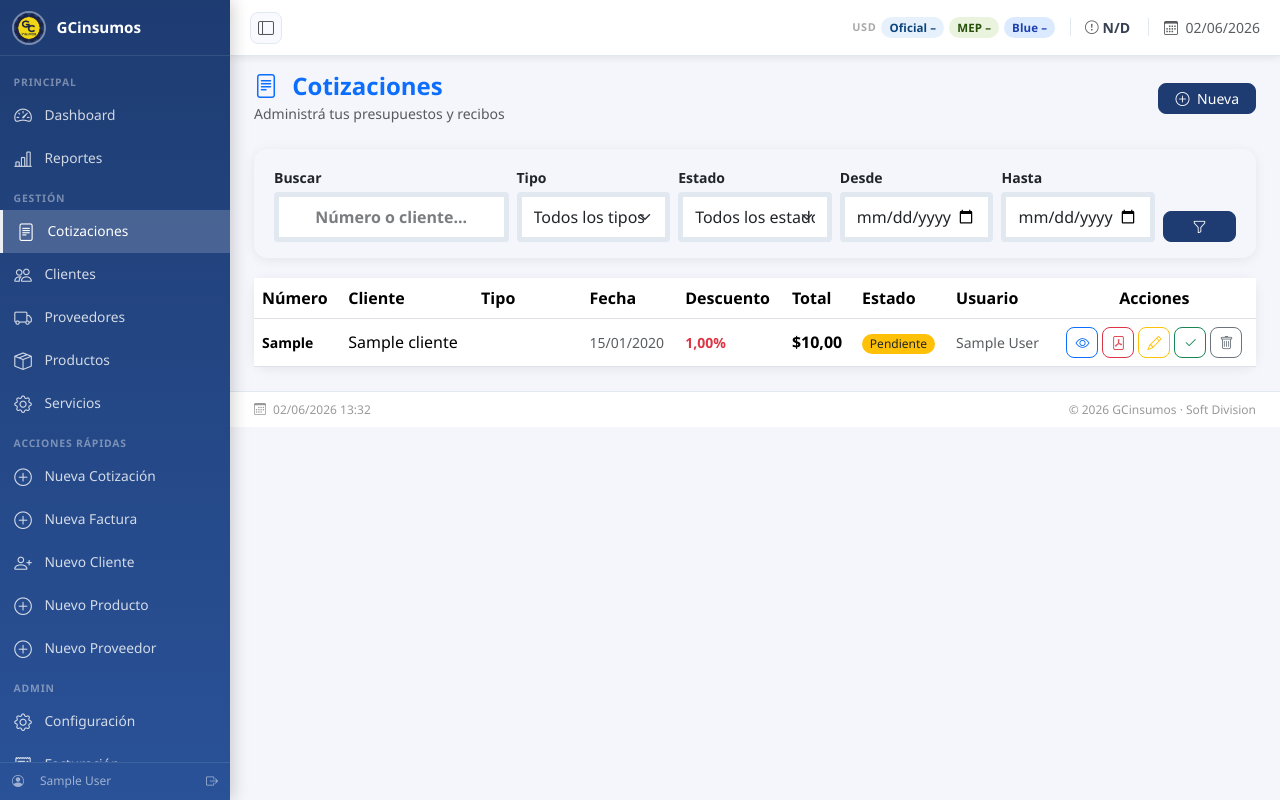
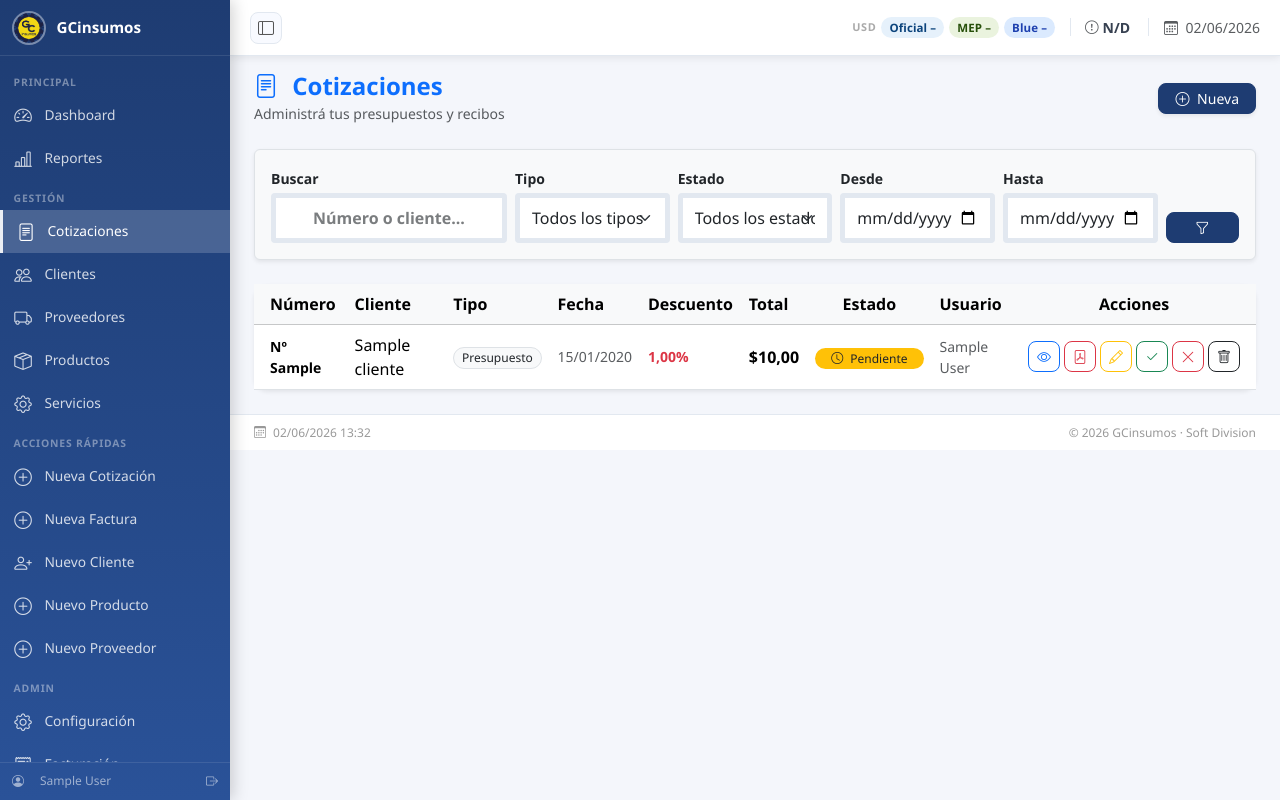
Before and after one commit to Cdruetta/cotizador-3.0, a Django app: page /cotizaciones/ in a window 1280 px wide. Run offline with Django 4.2, Linux system fonts and the light colour scheme; a user stored in the database is signed in; tables that the repository leaves empty hold one stand-in row (values such as "Sample post").

Commit message:
Unifica botones de acción y lógica de estados

```diff
--- a/backend/cotizaciones/views/cotizaciones.py
+++ b/backend/cotizaciones/views/cotizaciones.py
@@ -5,29 +5,15 @@ from django.db.models import Q
 from django.shortcuts import get_object_or_404, redirect
 from django.urls import reverse_lazy
 from django.views.generic import (
-    ListView,
-    CreateView,
-    UpdateView,
-    DeleteView,
-    DetailView,
-)
-
-from ..forms import (
-    CotizacionForm,
-    CotizacionItemForm,
-    CotizacionFilterForm,
-    EnviarEmailForm,
+    ListView, CreateView, UpdateView, DeleteView, DetailView,
 )
 
 from ..models import Cotizacion, CotizacionItem
-
-from ..services.communication.email import (
-    enviar_cotizacion_por_email,
+from ..forms import (
+    CotizacionForm, CotizacionItemForm, CotizacionFilterForm, EnviarEmailForm,
 )
-
-from ..services.documents.pdf import (
-    build_cotizacion_pdf_response,
-)
+from ..services.communication.email import enviar_cotizacion_por_email
+from ..services.documents.pdf import build_cotizacion_pdf_response
 
 
 # =========================
@@ -42,33 +28,25 @@ class CotizacionListView(LoginRequiredMixin, ListView):
     def get_queryset(self):
         qs = Cotizacion.objects.select_related("cliente", "usuario")
         form = CotizacionFilterForm(self.request.GET)
-
         if form.is_valid():
             search = form.cleaned_data.get("search")
             tipo = form.cleaned_data.get("tipo_documento")
             estado = form.cleaned_data.get("estado")
             fecha_desde = form.cleaned_data.get("fecha_desde")
             fecha_hasta = form.cleaned_data.get("fecha_hasta")
-
             if search:
                 qs = qs.filter(
-                    Q(numero__icontains=search)
-                    | Q(cliente__nombre__icontains=search)
+                    Q(numero__icontains=search) | Q(cliente__nombre__icontains=search)
                 )
-
             if tipo:
                 qs = qs.filter(tipo_documento=tipo)
-
             if estado:
                 qs = qs.filter(estado=estado)
-
             if fecha_desde:
                 qs = qs.filter(fecha__gte=fecha_desde)
-
             if fecha_hasta:
                 qs = qs.filter(fecha__lte=fecha_hasta)
-
-        return qs
+        return qs.order_by('-fecha', '-id')
 
     def get_context_data(self, **kwargs):
         ctx = super().get_context_data(**kwargs)
@@ -77,7 +55,7 @@ class CotizacionListView(LoginRequiredMixin, ListView):
 
 
 # =========================
-# CREAR
+# ACCIONES (C.R.U.D)
 # =========================
 class CotizacionCreateView(LoginRequiredMixin, CreateView):
     model = Cotizacion
@@ -93,9 +71,6 @@ class CotizacionCreateView(LoginRequiredMixin, CreateView):
         return reverse_lazy("cotizacion_detail", kwargs={"pk": self.object.pk})
 
 
-# =========================
-# EDITAR
-# =========================
 class CotizacionUpdateView(LoginRequiredMixin, UpdateView):
     model = Cotizacion
     form_class = CotizacionForm
@@ -111,9 +86,6 @@ class CotizacionUpdateView(LoginRequiredMixin, UpdateView):
         return reverse_lazy("cotizacion_detail", kwargs={"pk": self.object.pk})
 
 
-# =========================
-# ELIMINAR
-# =========================
 class CotizacionDeleteView(LoginRequiredMixin, DeleteView):
     model = Cotizacion
     template_name = "cotizaciones/cotizacion/confirm_delete.html"
@@ -124,9 +96,6 @@ class CotizacionDeleteView(LoginRequiredMixin, DeleteView):
         return super().delete(request, *args, **kwargs)
 
 
-# =========================
-# DETALLE
-# =========================
 class CotizacionDetailView(LoginRequiredMixin, DetailView):
     model = Cotizacion
     template_name = "cotizaciones/cotizacion/detail.html"
@@ -134,30 +103,20 @@ class CotizacionDetailView(LoginRequiredMixin, DetailView):
 
     def get_context_data(self, **kwargs):
         ctx = super().get_context_data(**kwargs)
-        ctx["items"] = self.object.items.select_related(
-            "producto",
-            "producto__proveedor",
-        )
+        ctx["items"] = self.object.items.select_related("producto")
         ctx["item_form"] = CotizacionItemForm()
-        ctx["factura_creada_pk"] = None
         ctx["email_form"] = EnviarEmailForm(
             initial={
                 "email_destino": self.object.cliente.email or "",
                 "asunto": f"Cotización {self.object.numero} - GCinsumos",
-                "mensaje": (
-                    f"Estimado/a {self.object.cliente.nombre},\n\n"
-                    "Adjuntamos su cotización.\n\n"
-                    "Quedamos a disposición.\n\n"
-                    "Saludos,\n"
-                    "GCinsumos"
-                ),
+                "mensaje": f"Estimado/a {self.object.cliente.nombre},\n\nAdjuntamos su cotización.\n\nSaludos,\nGCinsumos",
             }
         )
         return ctx
 
 
 # =========================
-# AGREGAR ITEM
+# GESTIÓN DE ITEMS Y ESTADOS
 # =========================
 @login_required
 def agregar_item_cotizacion(request, cotizacion_id):
@@ -169,26 +128,35 @@ def agregar_item_cotizacion(request, cotizacion_id):
             item.cotizacion = cotizacion
             item.save()
             messages.success(request, "Producto agregado.")
-        else:
-            messages.error(request, "Error al agregar el producto.")
     return redirect("cotizacion_detail", pk=cotizacion_id)
 
 
-# =========================
-# ELIMINAR ITEM
-# =========================
 @login_required
 def eliminar_item_cotizacion(request, item_id):
     item = get_object_or_404(CotizacionItem, id=item_id)
-    cotizacion_id = item.cotizacion.id
+    cot_id = item.cotizacion.id
     item.delete()
-    item.cotizacion.calcular_total()
     messages.success(request, "Producto eliminado.")
-    return redirect("cotizacion_detail", pk=cotizacion_id)
+    return redirect("cotizacion_detail", pk=cot_id)
+
+
+@login_required
+def cambiar_estado_cotizacion(request, cotizacion_id, estado):
+    cotizacion = get_object_or_404(Cotizacion, id=cotizacion_id)
+    nuevo_estado = estado.lower()
+    estados_validos = [e[0] for e in Cotizacion.ESTADO_CHOICES]
+    if nuevo_estado in estados_validos:
+        cotizacion.estado = nuevo_estado
+        cotizacion.save()
+        messages.success(request, f"Estado actualizado a: {cotizacion.get_estado_display()}")
+    else:
+        messages.error(request, f"Estado '{estado}' no es válido.")
+    next_url = request.META.get('HTTP_REFERER')
+    return redirect(next_url if next_url else "cotizacion_list")
 
 
 # =========================
-# PDF
+# SALIDA (PDF / EMAIL)
 # =========================
 @login_required
 def generar_pdf(request, cotizacion_id):
@@ -196,43 +164,6 @@ def generar_pdf(request, cotizacion_id):
     return build_cotizacion_pdf_response(cotizacion=cotizacion)
 
 
-# =========================
-# CAMBIO DE ESTADO (OPTIMIZADO)
-# =========================
-@login_required
-def cambiar_estado_cotizacion(request, cotizacion_id, estado):
-    """
-    Cambia el estado de una cotización y redirige dinámicamente a la página de origen
-    (Dashboard, Lista o Detalle) para evitar interrupciones en el flujo de trabajo.
-    """
-    cotizacion = get_object_or_404(Cotizacion, id=cotizacion_id)
-    estados_validos = [e[0] for e in Cotizacion.ESTADO_CHOICES]
-
-    if estado not in estados_validos:
-        messages.error(request, "Estado inválido.")
-        return redirect("cotizacion_detail", pk=cotizacion_id)
-
-    cotizacion.estado = estado
-    cotizacion.save(update_fields=["estado"])
-
-    messages.success(
-        request,
-        f"Cotización {cotizacion.numero} actualizada a {cotizacion.get_estado_display()}."
-    )
-
-    # Lógica de redirección dinámica:
-    # 1. Intenta volver a la URL anterior (HTTP_REFERER)
-    # 2. Si no existe o falla, redirige al detalle de la cotización por defecto
-    next_url = request.META.get('HTTP_REFERER')
-    if next_url:
-        return redirect(next_url)
-
-    return redirect("cotizacion_detail", pk=cotizacion_id)
-
-
-# =========================
-# ENVIAR EMAIL
-# =========================
 @login_required
 def enviar_cotizacion_email(request, cotizacion_id):
     cotizacion = get_object_or_404(Cotizacion, id=cotizacion_id)
@@ -248,12 +179,7 @@ def enviar_cotizacion_email(request, cotizacion_id):
                 )
                 cotizacion.email_enviado = True
                 cotizacion.save(update_fields=["email_enviado"])
-                messages.success(
-                    request,
-                    f'Email enviado a {form.cleaned_data["email_destino"]} exitosamente.'
-                )
+                messages.success(request, "Email enviado con éxito.")
             except Exception as e:
-                messages.error(request, f"Error al enviar el email: {str(e)}")
-        else:
-            messages.error(request, "Error en el formulario de email.")
+                messages.error(request, f"Error al enviar: {str(e)}")
     return redirect("cotizacion_detail", pk=cotizacion_id)
--- a/backend/templates/cotizaciones/cotizacion/list.html
+++ b/backend/templates/cotizaciones/cotizacion/list.html
@@ -3,162 +3,107 @@
 
 {% block content %}
 
-<!-- Header -->
 <div class="d-flex justify-content-between align-items-center mb-4 flex-wrap gap-2">
-
   <div>
     <h4 class="fw-bold mb-0 text-primary">
-      <i class="bi bi-file-text me-2"></i>
-      Cotizaciones
+      <i class="bi bi-file-text me-2"></i> Cotizaciones
     </h4>
-
-    <small class="text-muted">
-      Administrá tus presupuestos y recibos
-    </small>
+    <small class="text-muted">Administrá tus presupuestos y recibos</small>
   </div>
-
-  <a href="{% url 'cotizacion_create' %}"
-     class="btn btn-primary btn-sm px-3">
-    <i class="bi bi-plus-circle me-1"></i>
-    Nueva
+  <a href="{% url 'cotizacion_create' %}" class="btn btn-primary btn-sm px-3 shadow-sm">
+    <i class="bi bi-plus-circle me-1"></i> Nueva
   </a>
-
 </div>
 
-<!-- Filtros -->
-<div class="filter-card">
-
+<div class="filter-card p-3 mb-4 bg-light rounded shadow-sm border">
   <form method="get" id="filterForm">
-
     <div class="row g-2 align-items-end">
-
       <div class="col-12 col-md-3">
-        <label class="form-label small fw-semibold mb-1">
-          Buscar
-        </label>
+        <label class="form-label small fw-semibold mb-1">Buscar</label>
         {{ filter_form.search }}
       </div>
-
       <div class="col-6 col-md-2">
-        <label class="form-label small fw-semibold mb-1">
-          Tipo
-        </label>
+        <label class="form-label small fw-semibold mb-1">Tipo</label>
         {{ filter_form.tipo_documento }}
       </div>
-
       <div class="col-6 col-md-2">
-        <label class="form-label small fw-semibold mb-1">
-          Estado
-        </label>
+        <label class="form-label small fw-semibold mb-1">Estado</label>
         {{ filter_form.estado }}
       </div>
-
       <div class="col-6 col-md-2">
-        <label class="form-label small fw-semibold mb-1">
-          Desde
-        </label>
+        <label class="form-label small fw-semibold mb-1">Desde</label>
         {{ filter_form.fecha_desde }}
       </div>
-
       <div class="col-6 col-md-2">
-        <label class="form-label small fw-semibold mb-1">
-          Hasta
-        </label>
+        <label class="form-label small fw-semibold mb-1">Hasta</label>
         {{ filter_form.fecha_hasta }}
       </div>
-
       <div class="col-12 col-md-1 d-grid">
         <button type="submit" class="btn btn-primary btn-sm">
           <i class="bi bi-funnel"></i>
         </button>
       </div>
-
     </div>
-
     {% if request.GET %}
     <div class="mt-2">
-      <a href="{% url 'cotizacion_list' %}"
-         class="btn btn-sm btn-outline-secondary">
-        <i class="bi bi-x-circle me-1"></i>
-        Limpiar filtros
+      <a href="{% url 'cotizacion_list' %}" class="btn btn-sm btn-outline-secondary">
+        <i class="bi bi-x-circle me-1"></i> Limpiar filtros
       </a>
     </div>
     {% endif %}
-
   </form>
-
 </div>
 
-<!-- Tabla -->
-<div class="card table-card">
-
+<div class="card table-card shadow-sm border-0">
   {% if cotizaciones %}
-
   <div class="table-responsive">
-
     <table class="table mb-0 align-middle">
-
-      <thead>
+      <thead class="table-light">
         <tr>
-          <th>Número</th>
+          <th class="ps-3">Número</th>
           <th>Cliente</th>
           <th>Tipo</th>
           <th>Fecha</th>
           <th>Descuento</th>
           <th>Total</th>
-          <th>Estado</th>
+          <th class="text-center">Estado</th>
           <th>Usuario</th>
-          <th class="text-center">Acciones</th>
+          <th class="text-center pe-3">Acciones</th>
         </tr>
       </thead>
-
       <tbody>
-
         {% for c in cotizaciones %}
         <tr>
-
-          <td class="fw-semibold small">{{ c.numero }}</td>
-
+          <td class="fw-semibold small ps-3">Nº {{ c.numero }}</td>
           <td>{{ c.cliente.nombre }}</td>
-
           <td>
-            <span class="badge rounded-pill badge-{{ c.tipo_documento }}">
+            <span class="badge rounded-pill bg-light text-dark border">
               {{ c.get_tipo_documento_display }}
             </span>
           </td>
-
-          <td class="small text-muted">
-            {{ c.fecha|date:"d/m/Y" }}
-          </td>
-
+          <td class="small text-muted">{{ c.fecha|date:"d/m/Y" }}</td>
           <td class="small">
             {% if c.descuento_porcentaje %}
-              <span class="text-danger fw-semibold">
-                {{ c.descuento_porcentaje }}%
+              <span class="text-danger fw-semibold">{{ c.descuento_porcentaje }}%</span>
+            {% else %}
+              <span class="text-muted">—</span>
+            {% endif %}
+          </td>
+          <td class="fw-bold">${{ c.total|floatformat:2 }}</td>
+
+          <td class="text-center">
+            {% if c.estado == "aprobada" %}
+              <span class="badge rounded-pill bg-success px-3">
+                <i class="bi bi-check2-circle me-1"></i> Aprobada
+              </span>
+            {% elif c.estado == "rechazada" %}
+              <span class="badge rounded-pill bg-danger px-3">
+                <i class="bi bi-x-circle me-1"></i> Rechazada
               </span>
             {% else %}
-              —
-            {% endif %}
-          </td>
-
-          <td class="fw-bold">
-            ${{ c.total|floatformat:2 }}
-          </td>
-
-          <td>
-            {% if c.estado == "completada" %}
-
-              <span class="badge rounded-pill bg-success">
-                <i class="bi bi-check2 me-1"></i>
-                Completada
+              <span class="badge rounded-pill bg-warning text-dark px-3">
+                <i class="bi bi-clock me-1"></i> Pendiente
               </span>
-
-            {% else %}
-
-              <span class="badge rounded-pill bg-warning text-dark">
-                Pendiente
-              </span>
-
             {% endif %}
           </td>
 
@@ -166,134 +111,52 @@
             {{ c.usuario.get_full_name|default:c.usuario.username }}
           </td>
 
-          <td class="text-center">
-
-            <div class="d-flex align-items-center justify-content-center flex-wrap gap-1">
-
-              <!-- Ver -->
-              <a href="{% url 'cotizacion_detail' c.pk %}"
-                 class="btn btn-sm btn-outline-primary"
-                 title="Ver">
+          <td class="text-center pe-3">
+            <div class="d-flex align-items-center justify-content-center gap-1">
+              <a href="{% url 'cotizacion_detail' c.pk %}" class="btn btn-sm btn-outline-primary" title="Ver">
                 <i class="bi bi-eye"></i>
               </a>
-
-              <!-- PDF -->
-              <a href="{% url 'generar_pdf' c.pk %}"
-                 class="btn btn-sm btn-outline-danger"
-                 title="PDF"
-                 target="_blank">
+              <a href="{% url 'generar_pdf' c.pk %}" class="btn btn-sm btn-outline-danger" title="PDF" target="_blank">
                 <i class="bi bi-file-pdf"></i>
               </a>
-
-              <!-- Editar -->
-              <a href="{% url 'cotizacion_update' c.pk %}"
-                 class="btn btn-sm btn-outline-warning"
-                 title="Editar">
+              <a href="{% url 'cotizacion_update' c.pk %}" class="btn btn-sm btn-outline-warning" title="Editar">
                 <i class="bi bi-pencil"></i>
               </a>
 
-              <!-- TOGGLE ESTADO (CORREGIDO) -->
-              {% if c.estado == "completada" %}
-
-                <a href="{% url 'cambiar_estado_cotizacion' c.pk 'pendiente' %}"
-                   class="btn btn-sm btn-outline-warning"
-                   title="Reabrir">
+              {% if c.estado == "aprobada" or c.estado == "rechazada" %}
+                <a href="{% url 'cambiar_estado_cotizacion' c.pk 'borrador' %}"
+                   class="btn btn-sm btn-outline-secondary" title="Reabrir / Pendiente">
                   <i class="bi bi-arrow-counterclockwise"></i>
                 </a>
-
               {% else %}
-
-                <a href="{% url 'cambiar_estado_cotizacion' c.pk 'completada' %}"
-                   class="btn btn-sm btn-outline-success"
-                   title="Completar">
+                <a href="{% url 'cambiar_estado_cotizacion' c.pk 'aprobada' %}"
+                   class="btn btn-sm btn-outline-success" title="Aprobar">
                   <i class="bi bi-check2"></i>
                 </a>
-
+                <a href="{% url 'cambiar_estado_cotizacion' c.pk 'rechazada' %}"
+                   class="btn btn-sm btn-outline-danger" title="Rechazar"
+                   onclick="return confirm('¿Rechazar esta cotización?')">
+                  <i class="bi bi-x-lg"></i>
+                </a>
               {% endif %}
 
-              <!-- Eliminar -->
-              <a href="{% url 'cotizacion_delete' c.pk %}"
-                 class="btn btn-sm btn-outline-secondary"
-                 title="Eliminar"
-                 onclick="return confirm('¿Eliminar esta cotización?')">
+              <a href="{% url 'cotizacion_delete' c.pk %}" class="btn btn-sm btn-outline-dark"
+                 title="Eliminar" onclick="return confirm('¿Eliminar?')">
                 <i class="bi bi-trash"></i>
               </a>
-
             </div>
-
           </td>
-
         </tr>
         {% endfor %}
-
       </tbody>
-
     </table>
-
   </div>
-
-  <!-- Paginación -->
-  {% if is_paginated %}
-  <div class="card-footer bg-white">
-
-    <nav>
-      <ul class="pagination pagination-sm justify-content-center mb-0">
-
-        {% if page_obj.has_previous %}
-        <li class="page-item">
-          <a class="page-link" href="?page=1&{{ request.GET.urlencode }}">«</a>
-        </li>
-
-        <li class="page-item">
-          <a class="page-link" href="?page={{ page_obj.previous_page_number }}&{{ request.GET.urlencode }}">‹</a>
-        </li>
-        {% endif %}
-
-        <li class="page-item active">
-          <span class="page-link">
-            {{ page_obj.number }} / {{ page_obj.paginator.num_pages }}
-          </span>
-        </li>
-
-        {% if page_obj.has_next %}
-        <li class="page-item">
-          <a class="page-link" href="?page={{ page_obj.next_page_number }}&{{ request.GET.urlencode }}">›</a>
-        </li>
-
-        <li class="page-item">
-          <a class="page-link" href="?page={{ page_obj.paginator.num_pages }}&{{ request.GET.urlencode }}">»</a>
-        </li>
-        {% endif %}
-
-      </ul>
-    </nav>
-
+  {% else %}
+  <div class="text-center py-5">
+    <i class="bi bi-file-earmark-x fs-1 text-muted"></i>
+    <h5 class="mt-3 text-secondary">No hay cotizaciones</h5>
+    <a href="{% url 'cotizacion_create' %}" class="btn btn-primary mt-2">Crear nueva</a>
   </div>
   {% endif %}
-
-  {% else %}
-
-  <!-- Empty -->
-  <div class="text-center py-5">
-
-    <i class="bi bi-file-text" style="font-size:4rem;color:#c5d3e8"></i>
-
-    <h5 class="mt-3 text-muted">No hay cotizaciones</h5>
-
-    <p class="text-muted small mb-3">
-      Todavía no creaste ninguna cotización.
-    </p>
-
-    <a href="{% url 'cotizacion_create' %}"
-       class="btn btn-primary">
-      <i class="bi bi-plus-circle me-1"></i>
-      Crear primera cotización
-    </a>
-
-  </div>
-
-  {% endif %}
-
 </div>
-
 {% endblock %}
```
Also changed, not shown: backend/cotizaciones/forms.py (added, +22 -0 lines), backend/templates/cotizaciones/dashboard.html (+29 -51 lines), backend/cotizaciones/models/cotizaciones.py (line endings or trailing spaces), backend/proyecto/settings.py (line endings or trailing spaces).
